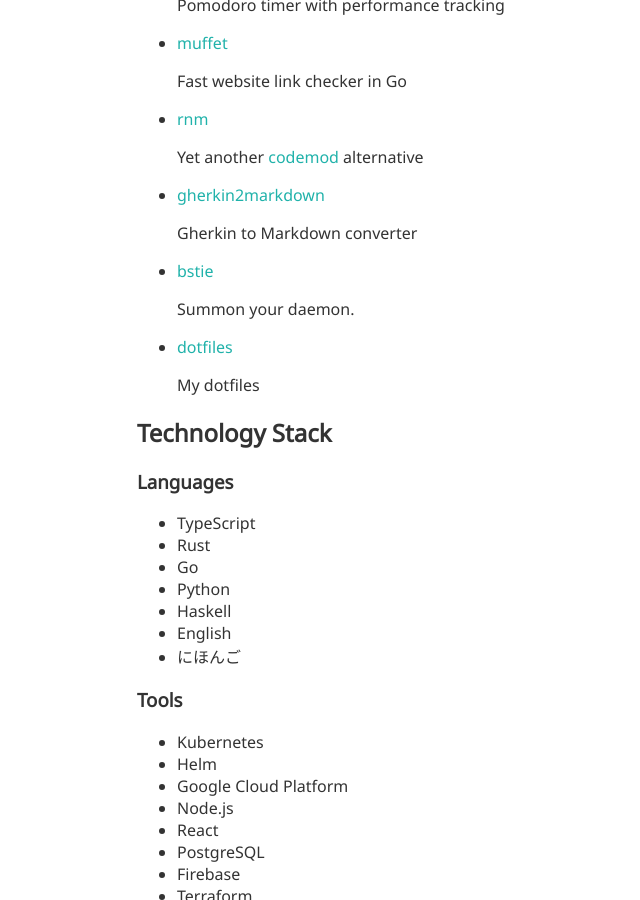
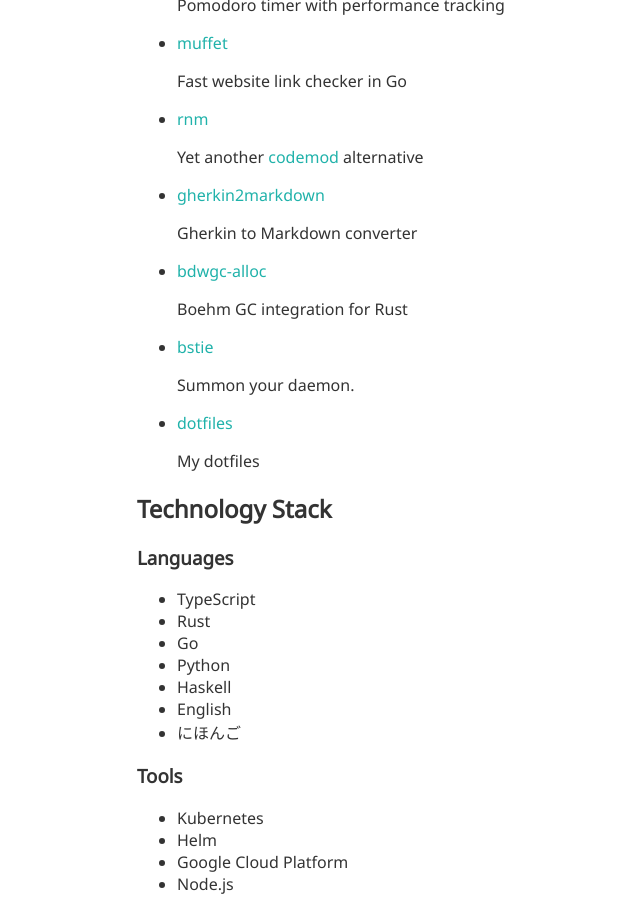
Before and after one commit to raviqqe/raviqqe.github.io, a Jekyll site: the page built from index.md, in a window 1280 px wide and 900 px high, scrolled down 662 px. Shown: the whole window, without its empty margins (103-743 px from the left). Built offline with Jekyll 4.4.1, drawn with Linux system fonts in a browser that asks for light colours; our own code applies the rules of GitHub Pages for plain Markdown files.

Commit message:
Add bdwgc-alloc

```diff
--- a/index.md
+++ b/index.md
@@ -45,6 +45,10 @@ It is a software engineer.
 - [gherkin2markdown](https://github.com/raviqqe/gherkin2markdown)
 
   Gherkin to Markdown converter
+
+- [bdwgc-alloc](https://github.com/raviqqe/bdwgc-alloc)
+
+  Boehm GC integration for Rust
 
 - [bstie](https://github.com/raviqqe/bstie)
 
```
